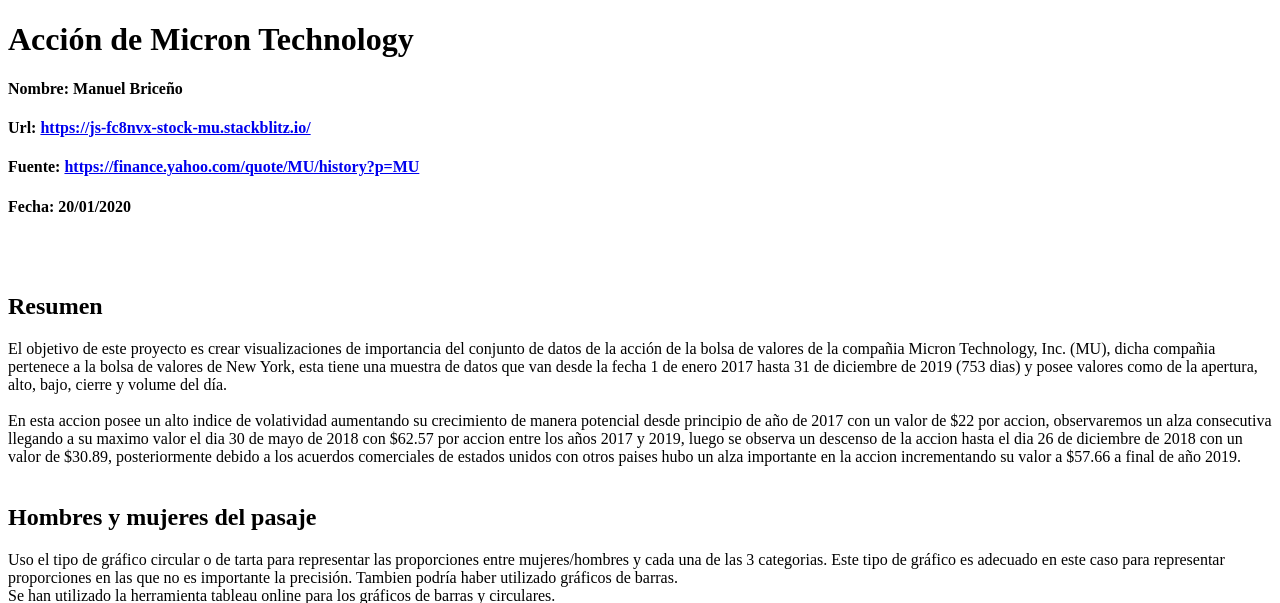
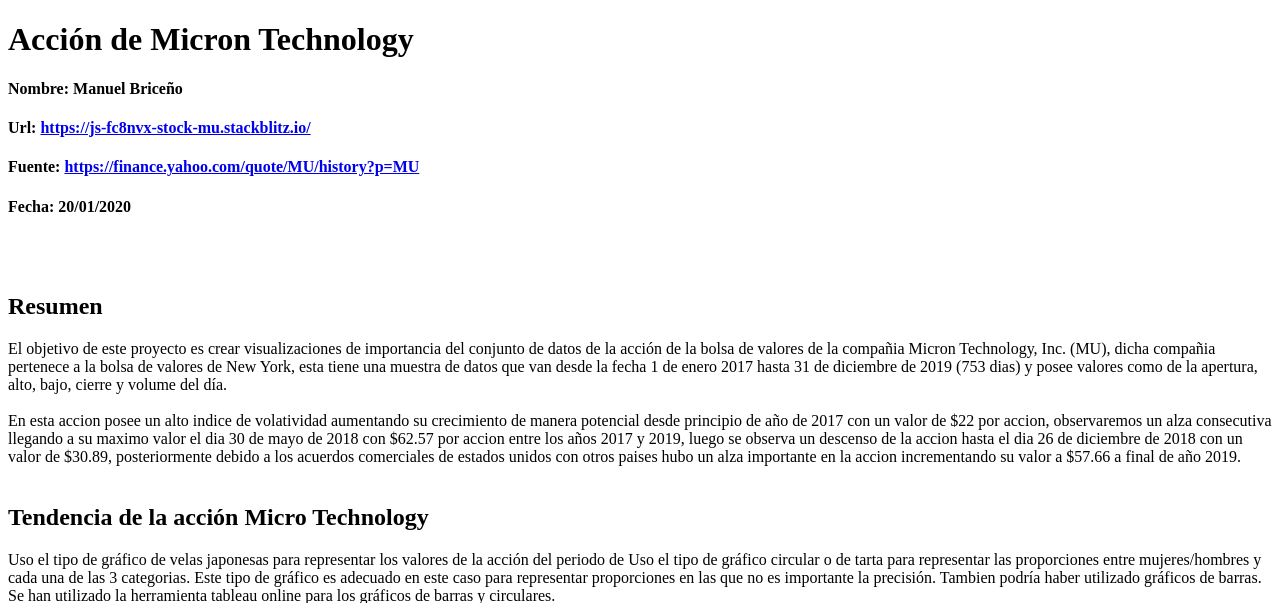
Before and after one commit to malfonso55/ManuelBriceno-SEMINARIO, a website: page index.html in a window 1280 px wide. Shown: the top 603 px of the page. Drawn offline with Linux system fonts and the light colour scheme; grey boxes are pictures that could not be loaded.

Commit message:
2 files modified

```diff
--- a/index.html
+++ b/index.html
@@ -10,7 +10,7 @@
     <!-- <script src="http://d3js.org/d3.v4.min.js"></script>
     <script src="http://dimplejs.org/dist/dimple.v2.3.0.min.js"></script> -->
 
-    <!-- add styles to text and graphics -->
+
     <style>
 
     </style>
@@ -37,23 +37,18 @@
 
             En esta accion posee un alto indice de volatividad aumentando su crecimiento de manera potencial desde principio de año de 2017 con un valor de $22 por accion, observaremos un alza consecutiva llegando a su maximo valor el dia 30 de mayo de 2018 con $62.57 por accion entre los años 2017 y 2019, luego se observa un descenso de la accion hasta el dia 26 de diciembre de 2018 con un valor de $30.89, posteriormente debido a los acuerdos comerciales de estados unidos con otros paises hubo un alza importante en la accion incrementando su valor a $57.66 a final de año 2019.
 
-            <!-- <div class="metadato  " >
-              La audiencia es el público en general y especialmente los alumnos de la asignatura de Visualización de datos. El objetivo consiste es realizar un ejemplo sobre un pequeño trabajo práctico de visualización de datos aplicacando algunas técnicas y herramientas aprendidas durante la asignatura.
-
-
-            </div> -->
-
             </br>
             </br>
-
         </div>
     </div>
 
     <!-- add data visualization -->
     <div class="plot">
         <!-- The first bar chart -->
-        <h2 class="plot-title">Hombres y mujeres del pasaje</h2>
+        <h2 class="plot-title">Tendencia de la acción Micro Technology</h2>
         <div class="text">
+          Uso el tipo de gráfico de velas japonesas para representar los valores de la acción del periodo de
+
           Uso el tipo de gráfico circular o de tarta para representar las proporciones entre mujeres/hombres y cada una de las 3 categorias. Este tipo de gráfico es adecuado en este caso para representar proporciones en las que no es importante la precisión. Tambien podría haber utilizado gráficos de barras. <br>
           Se han utilizado la herramienta tableau online para los gráficos de barras y circulares.
 
--- a/style.css
+++ b/style.css
@@ -1,6 +1,7 @@
 h1, h2 {
   font-family: Lato;
 }
+/* add styles to text and graphics in index.html */
 h1 {
   background-color: black;
   color: floralwhite;
```
